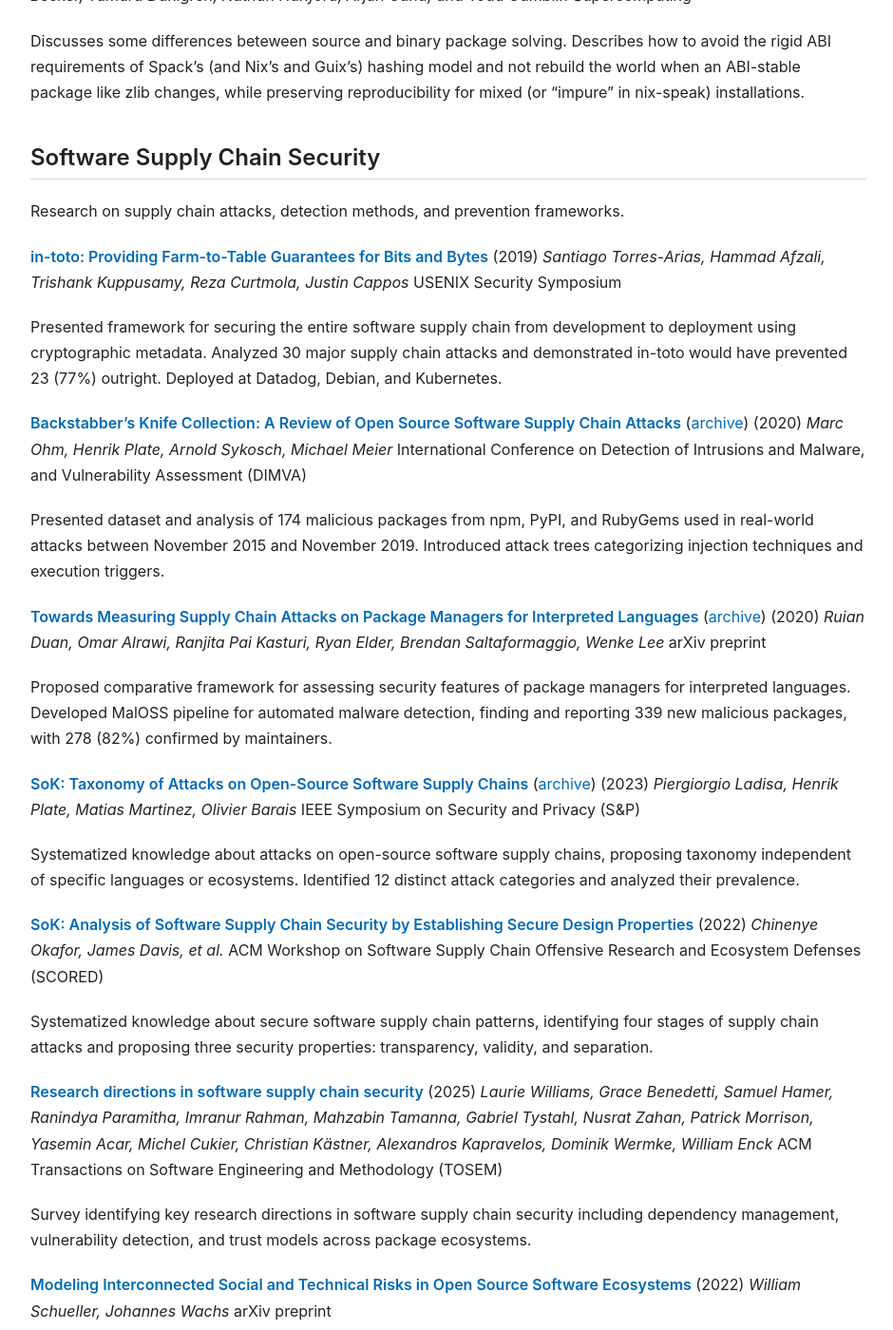
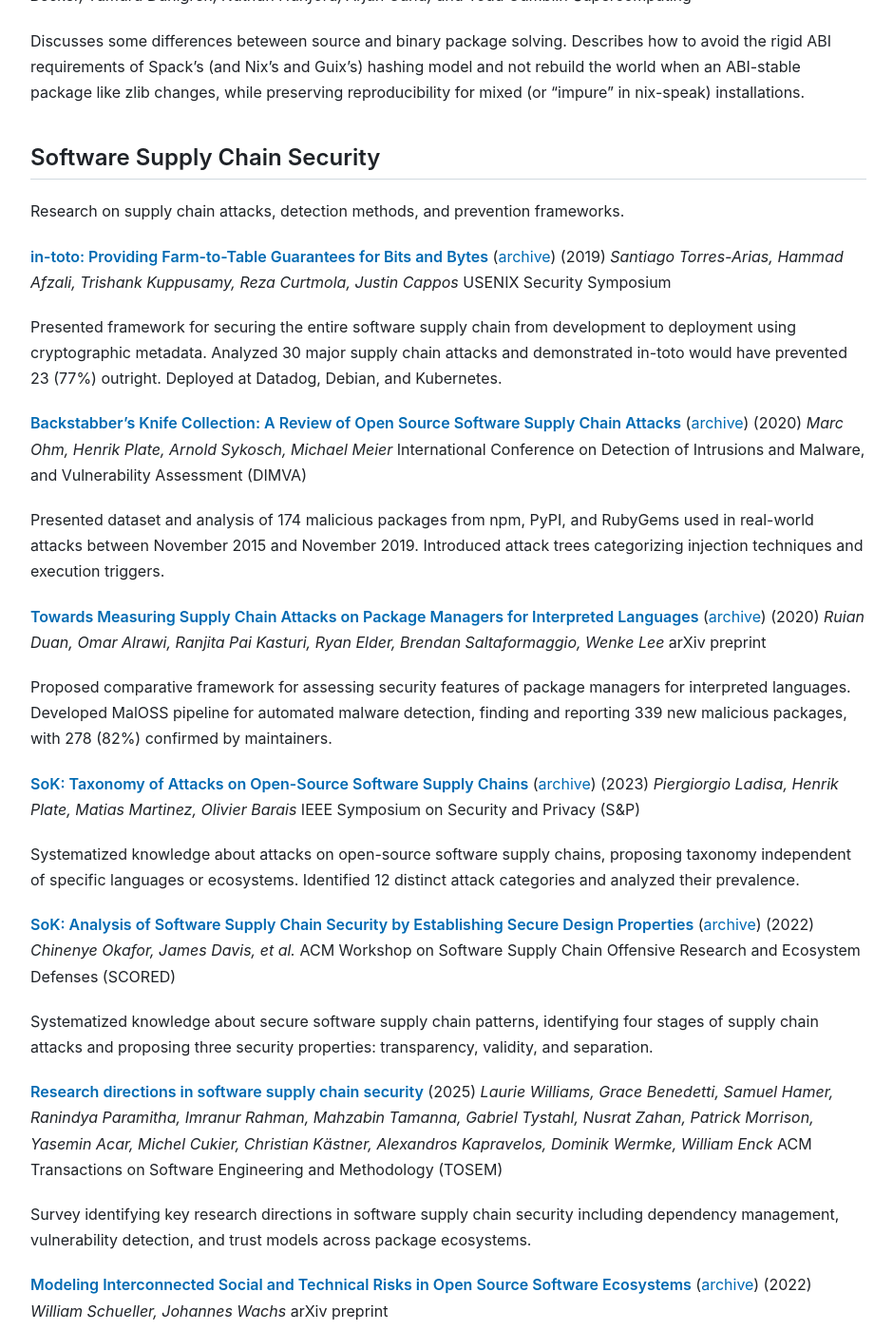
Before and after one commit to andrew/nesbitt.io, a Jekyll site: the page built from _posts/2025-11-13-package-management-papers.md, in a window 1280 px wide and 1400 px high, scrolled down 8228 px. Shown: the whole window at 95% size, without its empty margins (168-1108 px from the left). Built offline with Jekyll 4.4.1, drawn with Linux system fonts in a browser that asks for light colours; some of the changed text lies outside the part shown.

Commit message:
Add more archive links to papers

```diff
--- a/_posts/2025-11-13-package-management-papers.md
+++ b/_posts/2025-11-13-package-management-papers.md
@@ -127,7 +127,7 @@
 
 Empirical study of npm package reproducibility, analyzing factors that affect whether packages can be rebuilt identically from source.
 
-**[Pinning is futile: You need more than local dependency versioning to defend against supply chain attacks](https://arxiv.org/abs/2502.06662)** (2025)
+**[Pinning is futile: You need more than local dependency versioning to defend against supply chain attacks](https://arxiv.org/abs/2502.06662)** ([archive](http://web.archive.org/web/20260127103135/https://arxiv.org/abs/2502.06662)) (2025)
 *Hao He, Bogdan Vasilescu, Christian Kästner*
 arXiv preprint
 
@@ -199,7 +199,7 @@
 
 Presented abstract model of dependency relationships and restartable best-first-search technique for dependency resolution. Documents theoretical approach behind aptitude's problem resolver.
 
-**[Dependency Solving Is Still Hard, but We Are Getting Better at It](https://arxiv.org/abs/2011.07851)** (2020)
+**[Dependency Solving Is Still Hard, but We Are Getting Better at It](https://arxiv.org/abs/2011.07851)** ([archive](http://web.archive.org/web/20251208110940/https://arxiv.org/abs/2011.07851)) (2020)
 *Pietro Abate, Roberto Di Cosmo, Georgios Gousios, Stefano Zacchiroli*
 IEEE International Conference on Software Analysis, Evolution and Reengineering (SANER)
 
@@ -290,7 +290,7 @@
 
 Research on supply chain attacks, detection methods, and prevention frameworks.
 
-**[in-toto: Providing Farm-to-Table Guarantees for Bits and Bytes](https://www.usenix.org/conference/usenixsecurity19/presentation/torres-arias)** (2019)
+**[in-toto: Providing Farm-to-Table Guarantees for Bits and Bytes](https://www.usenix.org/conference/usenixsecurity19/presentation/torres-arias)** ([archive](http://web.archive.org/web/20251230045420/https://www.usenix.org/conference/usenixsecurity19/presentation/torres-arias)) (2019)
 *Santiago Torres-Arias, Hammad Afzali, Trishank Kuppusamy, Reza Curtmola, Justin Cappos*
 USENIX Security Symposium
 
@@ -314,7 +314,7 @@
 
 Systematized knowledge about attacks on open-source software supply chains, proposing taxonomy independent of specific languages or ecosystems. Identified 12 distinct attack categories and analyzed their prevalence.
 
-**[SoK: Analysis of Software Supply Chain Security by Establishing Secure Design Properties](https://dl.acm.org/doi/10.1145/3560835.3564556)** (2022)
+**[SoK: Analysis of Software Supply Chain Security by Establishing Secure Design Properties](https://dl.acm.org/doi/10.1145/3560835.3564556)** ([archive](http://web.archive.org/web/20250626110144/https://dl.acm.org/doi/10.1145/3560835.3564556)) (2022)
 *Chinenye Okafor, James Davis, et al.*
 ACM Workshop on Software Supply Chain Offensive Research and Ecosystem Defenses (SCORED)
 
@@ -326,7 +326,7 @@
 
 Survey identifying key research directions in software supply chain security including dependency management, vulnerability detection, and trust models across package ecosystems.
 
-**[Modeling Interconnected Social and Technical Risks in Open Source Software Ecosystems](https://arxiv.org/abs/2205.04268)** (2022)
+**[Modeling Interconnected Social and Technical Risks in Open Source Software Ecosystems](https://arxiv.org/abs/2205.04268)** ([archive](http://web.archive.org/web/20250604175554/https://arxiv.org/abs/2205.04268)) (2022)
 *William Schueller, Johannes Wachs*
 arXiv preprint
 
@@ -380,7 +380,7 @@
 
 Proposed methodology for identifying discrepancies between source code repositories (GitHub) and distributed packages (PyPI). Analyzed 2,438 popular PyPI packages, finding on average 5.8% of artifacts and 2.6% of files have changes.
 
-**[Towards Using Source Code Repositories to Identify Software Supply Chain Attacks](https://dl.acm.org/doi/10.1145/3411508.3421375)** (2020)
+**[Towards Using Source Code Repositories to Identify Software Supply Chain Attacks](https://dl.acm.org/doi/10.1145/3411508.3421375)** ([archive](http://web.archive.org/web/20250303120246/https://dl.acm.org/doi/10.1145/3411508.3421375)) (2020)
 *Duc-Ly Vu, Ivan Pashchenko, Fabio Massacci, Henrik Plate, Antonino Sabetta*
 ACM Conference on Computer and Communications Security (CCS)
 
@@ -426,13 +426,13 @@
 
 In-depth study of conflicts between peer dependencies in npm, examining how circular peer dependencies create resolution loops.
 
-**[An Empirical Analysis of Technical Lag in npm Package Dependencies](https://link.springer.com/chapter/10.1007/978-3-319-90421-4_6)** (2018)
+**[An Empirical Analysis of Technical Lag in npm Package Dependencies](https://link.springer.com/chapter/10.1007/978-3-319-90421-4_6)** ([archive](http://web.archive.org/web/20260127104258/https://link.springer.com/chapter/10.1007/978-3-319-90421-4_6?)) (2018)
 *Ahmed Zerouali, Eleni Constantinou, Tom Mens, Gregorio Robles, Jesús M. González-Barahona*
 International Conference on Software Reuse (ICSR)
 
 Introduced technical lag metric to assess how outdated packages are compared to latest releases, finding strong presence caused by dependency constraints indicating reluctance to update.
 
-**[An Empirical Analysis of the Python Package Index (PyPI)](https://arxiv.org/abs/1907.11073)** (2019)
+**[An Empirical Analysis of the Python Package Index (PyPI)](https://arxiv.org/abs/1907.11073)** ([archive](http://web.archive.org/web/20260127104326/https://arxiv.org/abs/1907.11073)) (2019)
 *Ethan Bommarito, Michael J. Bommarito II*
 arXiv preprint
 
@@ -486,7 +486,7 @@
 
 Brand new lifecycle and response time analysis of 3,362 CVEs in Maven. Documents "Publish-Before-Patch" scenarios. Response time reduced 48.3% for critical vs low severity vulnerabilities (78 vs 151 days). Contributor absence and issue activity correlate with CVE occurrences.
 
-**[A Large-Scale Security-Oriented Static Analysis of Python Packages in PyPI](https://arxiv.org/abs/2107.12699)** (2021)
+**[A Large-Scale Security-Oriented Static Analysis of Python Packages in PyPI](https://arxiv.org/abs/2107.12699)** ([archive](http://web.archive.org/web/20260127104508/https://arxiv.org/abs/2107.12699)) (2021)
 *Multiple authors*
 arXiv preprint
 
@@ -616,7 +616,7 @@
 
 Empirical study finding 11.58% of dependency updates contain breaking changes that impact clients. Almost half of detected breaking changes violate semantic versioning by appearing in non-major releases.
 
-**[Breaking-Good: Explaining Breaking Dependency Updates with Build Analysis](https://arxiv.org/abs/2407.03880)** (2024)
+**[Breaking-Good: Explaining Breaking Dependency Updates with Build Analysis](https://arxiv.org/abs/2407.03880)** ([archive](http://web.archive.org/web/20260126215730/https://arxiv.org/abs/2407.03880)) (2024)
 *Frank Reyes, Benoit Baudry, Martin Monperrus*
 arXiv preprint
 
@@ -628,7 +628,7 @@
 
 Benchmark dataset of reproducible breaking dependency updates for evaluating tools that detect or explain breaking changes in dependency updates.
 
-**[I depended on you and you broke me: An empirical study of manifesting breaking changes in client packages](https://dl.acm.org/doi/10.1145/3583565)** (2023)
+**[I depended on you and you broke me: An empirical study of manifesting breaking changes in client packages](https://dl.acm.org/doi/10.1145/3583565)** ([archive](http://web.archive.org/web/20250217132158/https://dl.acm.org/doi/10.1145/3583565)) (2023)
 *Daniel Venturini, Filipe Cogo, Igor Polato, Marco Gerosa, Igor Wiese*
 ACM Transactions on Software Engineering and Methodology (TOSEM)
 
```
Also changed, not shown: _data/stats.json (+14 -14 lines).
